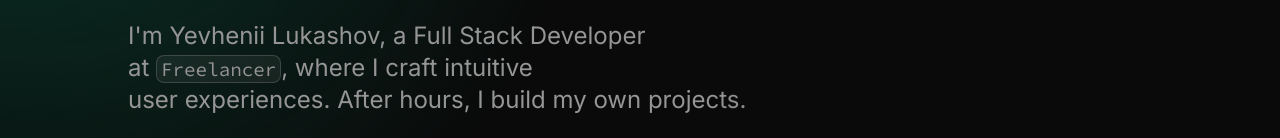
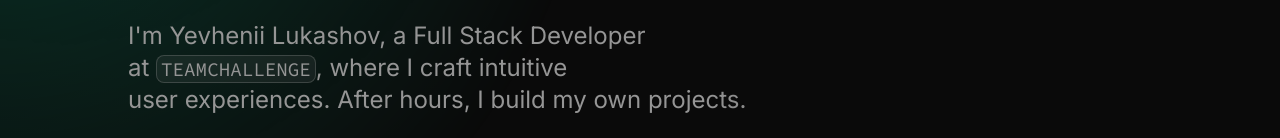
Before and after one commit to EuJinnLucaShow/my-portfolio, a Next.js app: page / in a window 1280 px wide. Shown: the part 226-364 px from the top of the page. Built offline with nearby package versions, Linux system fonts and the light colour scheme.

Commit message:
Update config.js content.js

```diff
--- a/src/app/resources/config.js
+++ b/src/app/resources/config.js
@@ -6,8 +6,6 @@ const routes = {
   "/gallery": true,
 };
 
-// Enable password protection on selected routes
-// Set password in the .env file, refer to .env.example
 const protectedRoutes = {
   "/work/automate-design-handovers-with-a-figma-to-code-pipeline": true,
 };
--- a/src/app/resources/content.js
+++ b/src/app/resources/content.js
@@ -54,7 +54,7 @@ const home = {
   subline: (
     <>
       I'm Yevhenii Lukashov, a Full Stack Developer at{" "}
-      <InlineCode>Freelancer</InlineCode>, where I craft intuitive
+      <InlineCode>TEAMCHALLENGE</InlineCode>, where I craft intuitive
       <br /> user experiences. After hours, I build my own projects.
     </>
   ),
@@ -81,6 +81,7 @@ const about = {
     description: (
       <>
         🎓 Always learning!
+        <br />
         <br />I am actively enhancing my JavaScript expertise by developing an
         e-commerce platform with the MERN stack, while simultaneously advancing
         my English language proficiency through structured online courses.
@@ -92,13 +93,13 @@ const about = {
     title: "Work Experience",
     experiences: [
       {
-        company: "FLY",
-        timeframe: "2022 - Present",
-        role: "Senior Design Engineer",
+        company: "TEAMCHALLENGE",
+        timeframe: "2023 - Present",
+        role: "Front-end / Web Developer",
         achievements: [
           <>
-            Redesigned the UI/UX for the FLY platform, resulting in a 20%
-            increase in user engagement and 30% faster load times.
+            Redesigned the UI/UX for the TEAMCHALLENGE platform, resulting in a
+            20% increase in user engagement and 30% faster load times.
           </>,
           <>
             Spearheaded the integration of AI tools into design workflows,
@@ -107,7 +108,7 @@ const about = {
         ],
         images: [
           {
-            src: "/images/projects/project-01/cover-01.jpg",
+            src: "/images/projects/project-01/cover-01.png",
             alt: "Once UI Project",
             width: 16,
             height: 9,
--- a/src/components/work/Projects.tsx
+++ b/src/components/work/Projects.tsx
@@ -29,7 +29,7 @@ export function Projects({ range }: ProjectsProps) {
           description={post.metadata.summary}
           content={post.content}
           avatars={post.metadata.team?.map((member) => ({ src: member.avatar })) || []}
-          link={post.metadata.link || ""}
+          link={post.metadata.link ?? ""}
         />
       ))}
     </Column>
```
Also changed, not shown: src/pages/api/authenticate.ts (deleted, +0 -33 lines), src/pages/api/check-auth.ts (deleted, +0 -12 lines), public/images/projects/project-01/cover-01.jpg (deleted), 1 other file (tests, documents, lock files or other folders).
